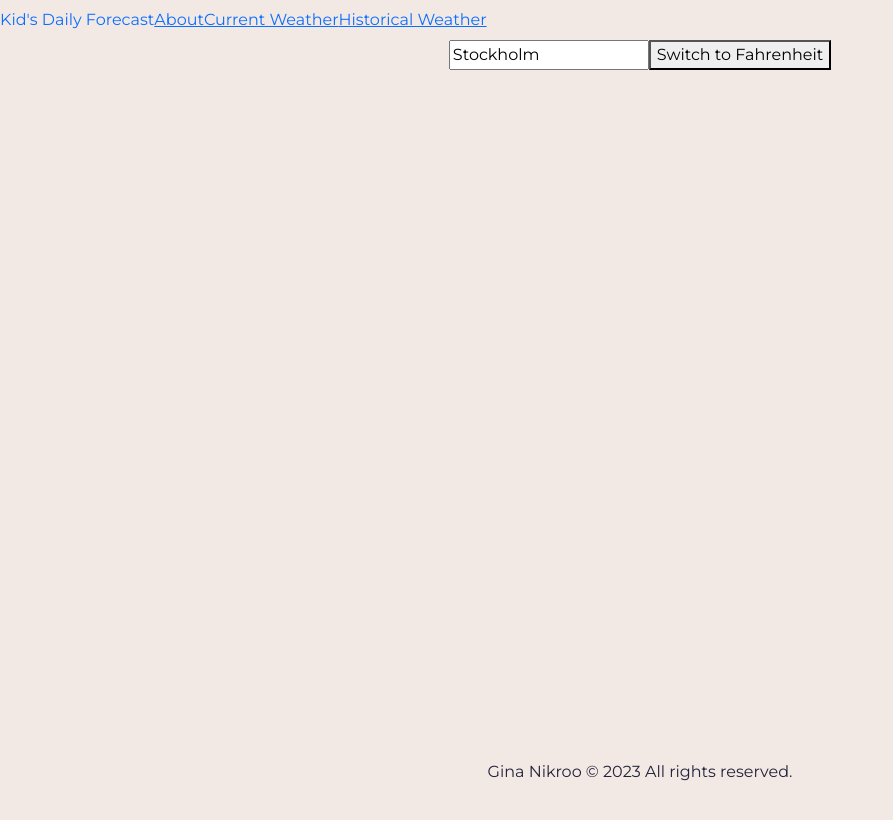
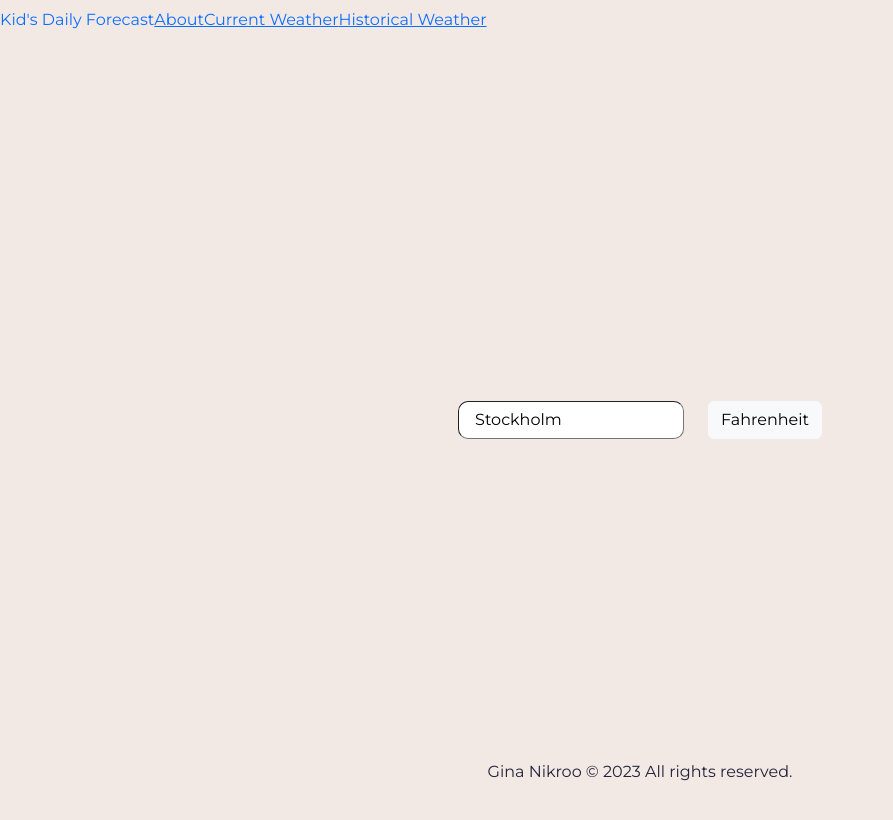
Before and after one commit to GNikroo/weather-junior, a React (Create React App) app in the folder kids-weather/: page /today in a window 1280 px wide. Shown: the top 820 px of the page, without its empty margins (0-893 px from the left). Built offline with nearby package versions, Linux system fonts and the light colour scheme; no server answers; a web font is replaced by a local one.

Commit message:
Continue styling CurrentWeather

```diff
--- a/kids-weather/src/components/pages/CurrentWeather.js
+++ b/kids-weather/src/components/pages/CurrentWeather.js
@@ -1,7 +1,7 @@
 import React, { useState, useEffect } from "react";
 import axios from "axios";
 import { outfits, weatherConditions } from "../../data";
-import { Col, Container, Image, Row } from "react-bootstrap";
+import { Button, Col, Container, Image, Row } from "react-bootstrap";
 import styles from "../../styles/CurrentWeather.module.css";
 import appStyles from "../../App.module.css";
 
@@ -43,14 +43,6 @@ const CurrentWeather = () => {
         );
 
         if (weatherResponse.data && weatherResponse.data.current) {
-          console.log("Weather Data:", weatherResponse.data);
-          const currentTemperature = weatherResponse.data.current.temperature;
-          console.log("Temperature in Celsius:", currentTemperature);
-          console.log(
-            "Temperature in Fahrenheit:",
-            convertTemperature(currentTemperature)
-          );
-
           setWeatherData(weatherResponse.data.current);
         } else {
           console.error("Weather data not found");
@@ -98,14 +90,22 @@ const CurrentWeather = () => {
   };
 
   return (
-    <Container className={`${styles.Section} text-center`}>
-      <div>
-        <div>
-          <input type="text" value={location} onChange={handleLocationChange} />
-          <button onClick={handleTemperatureToggle}>
-            {isFahrenheit ? "Switch to Celsius" : "Switch to Fahrenheit"}
-          </button>
-        </div>
+    <Container className={`${appStyles.Section} text-center`}>
+      <Row className="pt-2">
+        <Col className="input-group has-validation">
+          <input
+            type="text"
+            value={location}
+            onChange={handleLocationChange}
+            className={styles.Input}
+          />
+        </Col>
+        <Col>
+          <Button variant="light" onClick={handleTemperatureToggle}>
+            {isFahrenheit ? "Celsius" : "Fahrenheit"}
+          </Button>
+        </Col>
+
         {isLoading ? (
           <p>Loading...</p>
         ) : (
@@ -144,7 +144,7 @@ const CurrentWeather = () => {
             </Container>
           )
         )}
-      </div>
+      </Row>
     </Container>
   );
 };
--- a/kids-weather/src/styles/CurrentWeather.module.css
+++ b/kids-weather/src/styles/CurrentWeather.module.css
@@ -2,3 +2,9 @@
     font-weight: 600;
     font-size: 2em;
 }
+
+.Input {
+    padding: .3rem 1rem;
+    border-radius: 10px;
+    border-width: 1px;
+}
```
